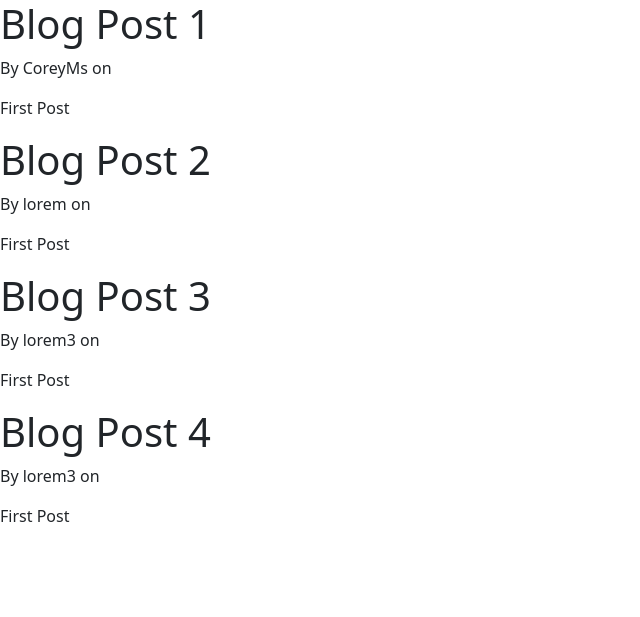
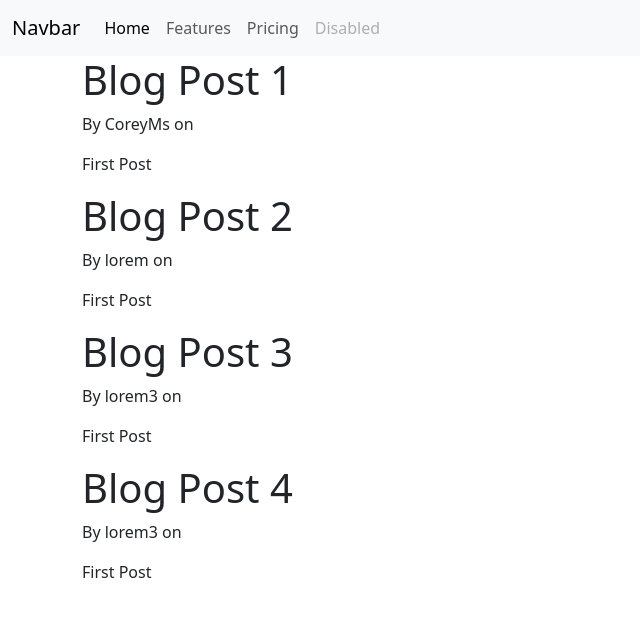
Before and after one commit to gunayhamzayava/django-tutorial, a Django app: page /blog/ in a window 1280 px wide. Shown: the top 617 px of the page, without its empty margins (0-640 px from the left). Run offline with Django 5.2, Linux system fonts and the light colour scheme.

Commit message:
tutorial-changed

```diff
--- a/mysite/app/templates/blog/base.html
+++ b/mysite/app/templates/blog/base.html
@@ -1,9 +1,14 @@
 <!DOCTYPE html>
 <html lang="en">
   <head>
-    <meta charset="utf-8">
-    <meta name="viewport" content="width=device-width, initial-scale=1">
-    <link href="https://cdn.jsdelivr.net/npm/bootstrap@5.3.2/dist/css/bootstrap.min.css" rel="stylesheet" integrity="sha384-T3c6CoIi6uLrA9TneNEoa7RxnatzjcDSCmG1MXxSR1GAsXEV/Dwwykc2MPK8M2HN" crossorigin="anonymous">
+    <meta charset="utf-8" />
+    <meta name="viewport" content="width=device-width, initial-scale=1" />
+    <link
+      href="https://cdn.jsdelivr.net/npm/bootstrap@5.3.2/dist/css/bootstrap.min.css"
+      rel="stylesheet"
+      integrity="sha384-T3c6CoIi6uLrA9TneNEoa7RxnatzjcDSCmG1MXxSR1GAsXEV/Dwwykc2MPK8M2HN"
+      crossorigin="anonymous"
+    />
 
     {% if title %}
     <title>Django Blog - {{title}}</title>
@@ -12,10 +17,48 @@
     {% endif %}
   </head>
   <body>
-    {% block content %}{% endblock %}
+    <nav class="navbar navbar-expand-lg bg-body-tertiary">
+      <div class="container-fluid">
+        <a class="navbar-brand" href="#">Navbar</a>
+        <button class="navbar-toggler" type="button" data-bs-toggle="collapse" data-bs-target="#navbarNav" aria-controls="navbarNav" aria-expanded="false" aria-label="Toggle navigation">
+          <span class="navbar-toggler-icon"></span>
+        </button>
+        <div class="collapse navbar-collapse" id="navbarNav">
+          <ul class="navbar-nav">
+            <li class="nav-item">
+              <a class="nav-link active" aria-current="page" href="#">Home</a>
+            </li>
+            <li class="nav-item">
+              <a class="nav-link" href="#">Features</a>
+            </li>
+            <li class="nav-item">
+              <a class="nav-link" href="#">Pricing</a>
+            </li>
+            <li class="nav-item">
+              <a class="nav-link disabled" aria-disabled="true">Disabled</a>
+            </li>
+          </ul>
+        </div>
+      </div>
+    </nav>
+    <div class="container">
+      {% block content %}{% endblock %}
+    </div>
 
-    <script src="https://cdn.jsdelivr.net/npm/bootstrap@5.3.2/dist/js/bootstrap.bundle.min.js" integrity="sha384-C6RzsynM9kWDrMNeT87bh95OGNyZPhcTNXj1NW7RuBCsyN/o0jlpcV8Qyq46cDfL" crossorigin="anonymous"></script>
-    <script src="https://cdn.jsdelivr.net/npm/@popperjs/core@2.11.8/dist/umd/popper.min.js" integrity="sha384-I7E8VVD/ismYTF4hNIPjVp/Zjvgyol6VFvRkX/vR+Vc4jQkC+hVqc2pM8ODewa9r" crossorigin="anonymous"></script>
-    <script src="https://cdn.jsdelivr.net/npm/bootstrap@5.3.2/dist/js/bootstrap.min.js" integrity="sha384-BBtl+eGJRgqQAUMxJ7pMwbEyER4l1g+O15P+16Ep7Q9Q+zqX6gSbd85u4mG4QzX+" crossorigin="anonymous"></script>
+    <script
+      src="https://cdn.jsdelivr.net/npm/bootstrap@5.3.2/dist/js/bootstrap.bundle.min.js"
+      integrity="sha384-C6RzsynM9kWDrMNeT87bh95OGNyZPhcTNXj1NW7RuBCsyN/o0jlpcV8Qyq46cDfL"
+      crossorigin="anonymous"
+    ></script>
+    <script
+      src="https://cdn.jsdelivr.net/npm/@popperjs/core@2.11.8/dist/umd/popper.min.js"
+      integrity="sha384-I7E8VVD/ismYTF4hNIPjVp/Zjvgyol6VFvRkX/vR+Vc4jQkC+hVqc2pM8ODewa9r"
+      crossorigin="anonymous"
+    ></script>
+    <script
+      src="https://cdn.jsdelivr.net/npm/bootstrap@5.3.2/dist/js/bootstrap.min.js"
+      integrity="sha384-BBtl+eGJRgqQAUMxJ7pMwbEyER4l1g+O15P+16Ep7Q9Q+zqX6gSbd85u4mG4QzX+"
+      crossorigin="anonymous"
+    ></script>
   </body>
 </html>
```
